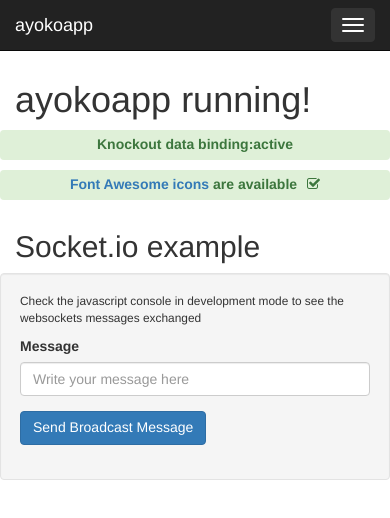
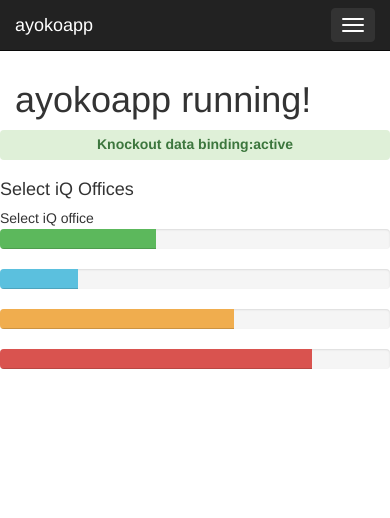
Before and after one commit to markgnome/Yo-Ko-Boostrap, a website: page app/index.html in a window 390 px wide. Both pictures are taken after a click on the button "Toggle navigation". Drawn offline with Linux system fonts and the light colour scheme; no server answers.

Commit message:
Update
Upgrade

```diff
--- a/app/assets/js/models/appViewModel.js
+++ b/app/assets/js/models/appViewModel.js
@@ -30,6 +30,12 @@
     self.messageReceived = ko.observable('');
 
 
+    self.offices = ko.observableArray([]);
+
+    $.get('http://beertap.iqmetrix.com/Offices', function (data, status) {
+        self.offices.push('iQ Head Quarters');
+    });
+
     // Keeping connection status in model
     self.connection = new ConnectionViewModel();
   };
--- a/app/index.html
+++ b/app/index.html
@@ -47,10 +47,33 @@
           <div class="row">
               <p data-bind="css: { 'alert-success': status()==='active', 'alert-warning': status()!=='active'}" class="col-md-6 col-md-offset-3 entry-home">Knockout data binding:<span data-bind="text: status" class="status">Inactive</span></p>
           </div>
+
           <div class="row">
-          <p class="col-md-6 col-md-offset-3 entry-home alert-success"><span><a href="http://fortawesome.github.io/Font-Awesome">Font Awesome icons </a>are available</span><i class="fa fa-check-square-o"></i></p>
+              <h4>Select iQ Offices</h4>
+              Select iQ office <span data-bind="text: offices[0]"></span></h2>
+              <div class="progress">
+                  <div class="progress-bar progress-bar-success" role="progressbar" aria-valuenow="40" aria-valuemin="0" aria-valuemax="100" style="width: 40%">
+                      <span class="sr-only">40% Complete (success)</span>
                   </div>
-        <div class="row">
+              </div>
+              <div class="progress">
+                  <div class="progress-bar progress-bar-info" role="progressbar" aria-valuenow="20" aria-valuemin="0" aria-valuemax="100" style="width: 20%">
+                      <span class="sr-only">20% Complete</span>
+                  </div>
+              </div>
+              <div class="progress">
+                  <div class="progress-bar progress-bar-warning" role="progressbar" aria-valuenow="60" aria-valuemin="0" aria-valuemax="100" style="width: 60%">
+                      <span class="sr-only">60% Complete (warning)</span>
+                  </div>
+              </div>
+              <div class="progress">
+                  <div class="progress-bar progress-bar-danger" role="progressbar" aria-valuenow="80" aria-valuemin="0" aria-valuemax="100" style="width: 80%">
+                      <span class="sr-only">80% Complete (danger)</span>
+                  </div>
+              </div>
+          </div>
+
+          <!--<div class="row">
               <div class="col-md-6 col-md-offset-3">
                   <h2>Socket.io example</h2>
                   <div class="row well">
@@ -76,9 +99,16 @@
                       </form>
                   </div>
               </div>
+          </div>-->
       </div>
   </div>
+
+  <!--<div id="about">
+      <div class="row">
+        <p class="col-md-6 col-md-offset-3 entry-home alert-success"><span><a href="http://fortawesome.github.io/Font-Awesome">Font Awesome icons </a>are available</span><i class="fa fa-check-square-o"></i></p>
     </div>
+
+  </div>-->
   <script>window.knockoutBootstrapDebug = true;</script>
     <script data-main="assets/js/config" src="bower_components/requirejs/require.js"></script>
   </body>
```
Also changed, not shown: dist/assets/js/require.js, dist/assets/js/require.min.js. Lines whose indentation alone changed are shown as unchanged.
